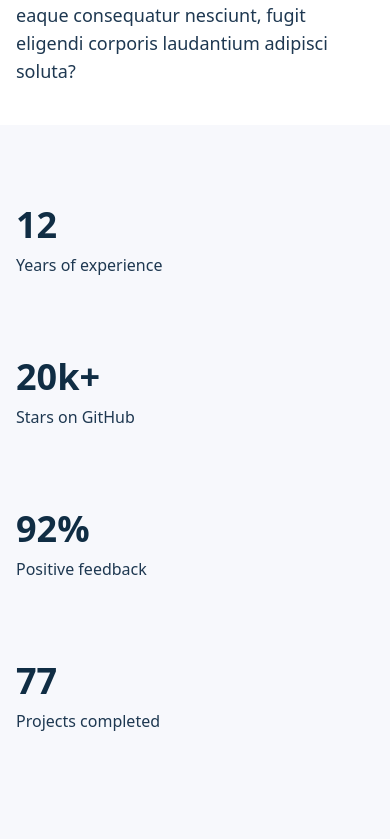
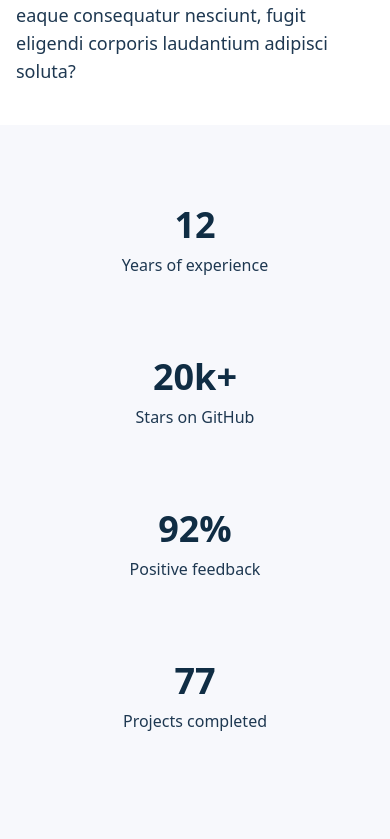
Before and after one commit to phoenix979797/portfolio, a React (Create React App) app: page /about in a window 390 px wide. Shown: the part 1185-2024 px from the top of the page. Built offline with nearby package versions, Linux system fonts and the light colour scheme.

Commit message:
About UI updates

```diff
--- a/src/components/about/AboutCounter.js
+++ b/src/components/about/AboutCounter.js
@@ -1,39 +1,39 @@
 const AboutCounter = () => {
 	return (
 		<div className="mt-10 sm:mt-20 bg-primary-light dark:bg-ternary-dark shadow-sm">
-			<div className="container mx-auto py-20 block sm:flex sm:justify-between sm:items-center">
+			<div className="container mx-auto py-20 block sm:flex sm:justify-between items-center">
 				<div className="mb-20 sm:mb-0">
-					<h2 className="text-4xl font-bold text-secondary-dark dark:text-secondary-light mb-2">
+					<h2 className="text-4xl text-center font-bold text-secondary-dark dark:text-secondary-light mb-2">
 						12
 					</h2>
-					<span className="block text-md text-ternary-dark dark:text-ternary-light">
+					<span className="block text-md text-center text-ternary-dark dark:text-ternary-light">
 						Years of experience
 					</span>
 				</div>
 
 				<div className="mb-20 sm:mb-0">
-					<h2 className="text-4xl font-bold text-secondary-dark dark:text-secondary-light mb-2">
+					<h2 className="text-4xl text-center font-bold text-secondary-dark dark:text-secondary-light mb-2">
 						20k+
 					</h2>
-					<span className="block text-md text-ternary-dark dark:text-ternary-light">
+					<span className="block text-md text-center text-ternary-dark dark:text-ternary-light">
 						Stars on GitHub
 					</span>
 				</div>
 
 				<div className="mb-20 sm:mb-0">
-					<h2 className="text-4xl font-bold text-secondary-dark dark:text-secondary-light mb-2">
+					<h2 className="text-4xl text-center font-bold text-secondary-dark dark:text-secondary-light mb-2">
 						92%
 					</h2>
-					<span className="block text-md text-ternary-dark dark:text-ternary-light">
+					<span className="block text-md text-center text-ternary-dark dark:text-ternary-light">
 						Positive feedback
 					</span>
 				</div>
 
 				<div className="mb-20 sm:mb-0">
-					<h2 className="text-4xl font-bold text-secondary-dark dark:text-secondary-light mb-2">
+					<h2 className="text-4xl text-center font-bold text-secondary-dark dark:text-secondary-light mb-2">
 						77
 					</h2>
-					<span className="block text-md text-ternary-dark dark:text-ternary-light">
+					<span className="block text-md text-center text-ternary-dark dark:text-ternary-light">
 						Projects completed
 					</span>
 				</div>
```
